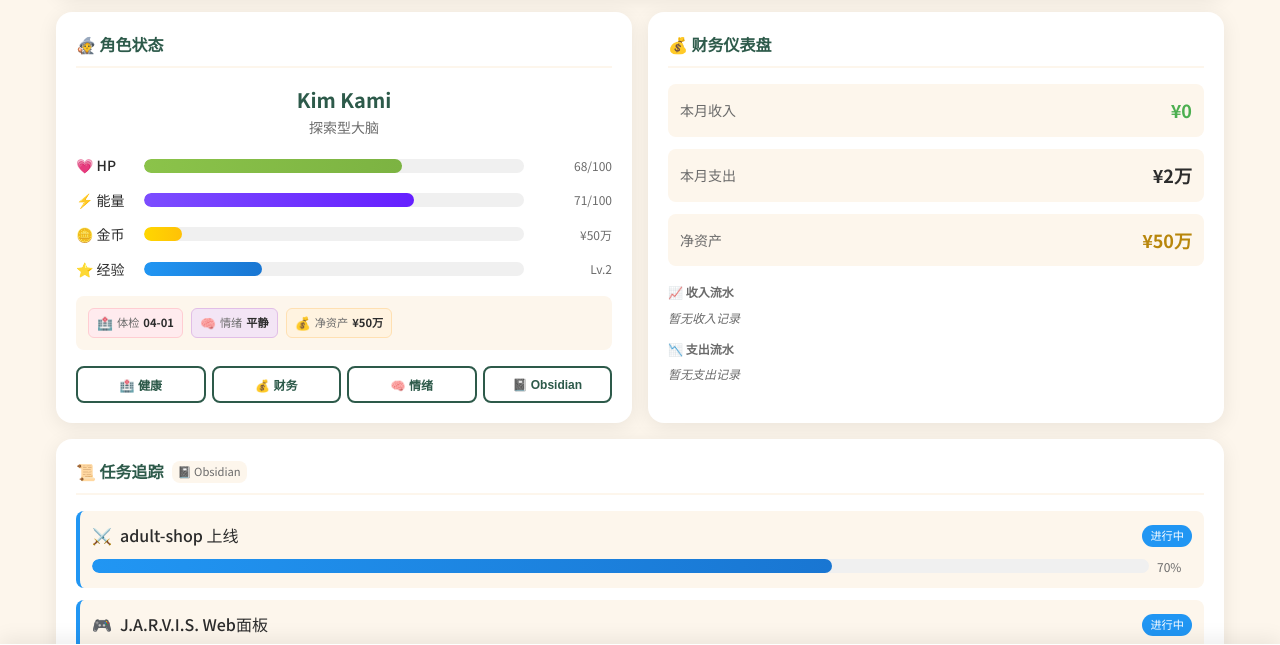
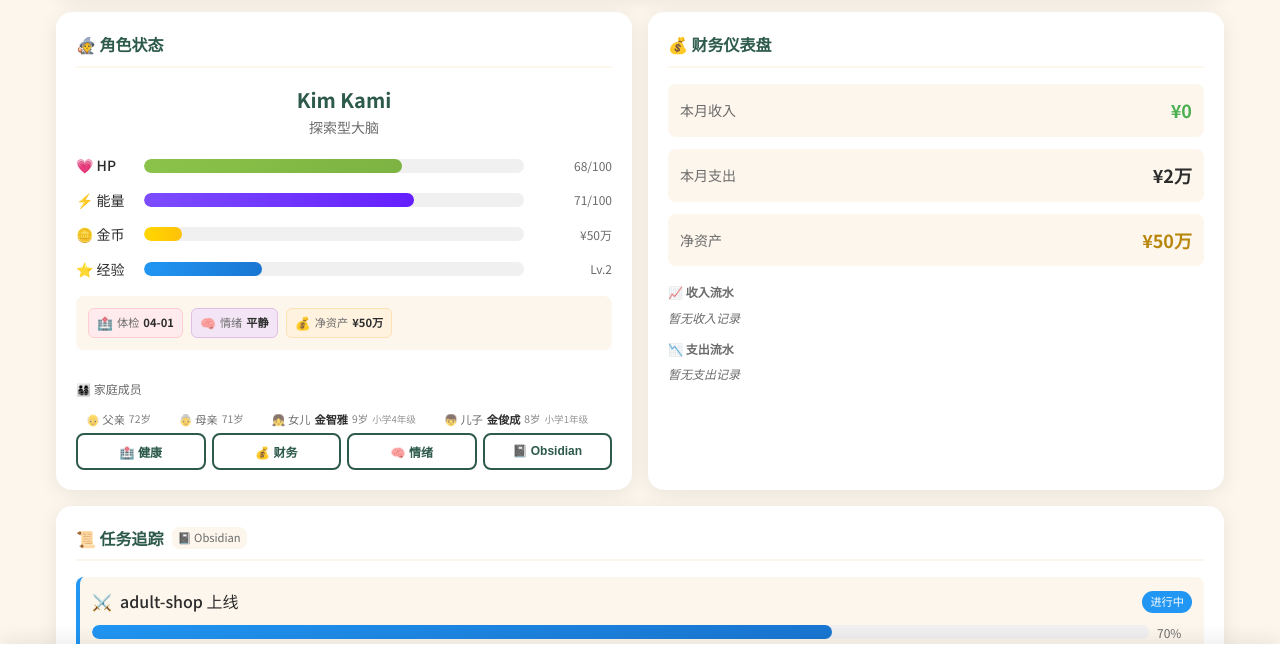
Before and after one commit to kami1144/jarvis-web, a plain HTML site: page index.html in a window 1280 px wide. Shown: the part 90-735 px from the top of the page. Drawn offline with nearby package versions, Linux system fonts and the light colour scheme.

Commit message:
feat: 添加个人信息和家庭成员

```diff
--- a/app.js
+++ b/app.js
@@ -42,6 +42,7 @@ function renderAll() {
   HistoryTracker.recordSnapshot(computed);
 
   renderCharacter(computed, data);
+  renderFamily(data.profile);
   renderFinance(data.finance);
   renderQuests(data.projects);
   renderAlerts(computed, data);
@@ -50,6 +51,27 @@ function renderAll() {
   renderEnvironment();
   renderHistoryChart(7);
   initAIAdvice();
+}
+
+// 渲染家庭成员
+function renderFamily(profile) {
+  const familyList = document.getElementById('familyList');
+  if (!familyList || !profile?.family) return;
+
+  familyList.innerHTML = profile.family.map(f => {
+    const relationIcon = {
+      '父亲': '👴', '母亲': '👵', '女儿': '👧', '儿子': '👦'
+    }[f.relation] || '👤';
+
+    return `
+      <div class="family-tag">
+        <span class="relation">${relationIcon} ${f.relation}</span>
+        ${f.name ? `<span class="name">${f.name}</span>` : ''}
+        <span class="age">${f.age}岁</span>
+        ${f.note ? `<span class="note">${f.note}</span>` : ''}
+      </div>
+    `;
+  }).join('');
 }
 
 // 渲染角色卡片
--- a/data.js
+++ b/data.js
@@ -252,8 +252,52 @@ function saveData(data) {
   } catch (e) {}
 }
 
+// ==========================================
+// 个人信息和家庭成员
+// ==========================================
+
+const ProfileData = {
+  // 用户个人信息
+  user: {
+    name: 'Kim Kami',
+    birthDate: '1982-01-19',
+    age: 44,
+    type: '探索型大脑'
+  },
+
+  // 家庭成员
+  family: [
+    { relation: '父亲', name: null, birthDate: '1954-05-12', age: 72, note: null },
+    { relation: '母亲', name: null, birthDate: '1954-06-12', age: 71, note: null },
+    { relation: '女儿', name: '金智雅', birthDate: '2016-08-15', age: 9, note: '小学4年级' },
+    { relation: '儿子', name: '金俊成', birthDate: '2018-04-19', age: 8, note: '小学1年级' }
+  ]
+};
+
+// ==========================================
+// 数据持久层
+// ==========================================
+
+function loadData() {
+  try {
+    const stored = localStorage.getItem(JAVIS_DATA_KEY);
+    if (stored) return JSON.parse(stored);
+  } catch (e) {}
+  return getDefaultData();
+}
+
+function saveData(data) {
+  try {
+    localStorage.setItem(JAVIS_DATA_KEY, JSON.stringify(data));
+  } catch (e) {}
+}
+
 function getDefaultData() {
   return {
+    profile: {
+      user: { ...ProfileData.user },
+      family: ProfileData.family.map(f => ({ ...f }))
+    },
     health: {
       checkup: { ...HealthData.checkup },
       exercisePlan: { ...HealthData.exercisePlan },
@@ -420,6 +464,22 @@ const JARVIS = {
     data.lastUpdate = new Date().toISOString();
     saveData(data);
     return data.projects;
+  },
+
+  // 更新个人信息
+  updateProfile(profileData) {
+    const data = loadData();
+    if (profileData.user) data.profile.user = { ...data.profile.user, ...profileData.user };
+    if (profileData.family) data.profile.family = profileData.family;
+    data.lastUpdate = new Date().toISOString();
+    saveData(data);
+    return data.profile;
+  },
+
+  // 获取个人信息
+  getProfile() {
+    const data = loadData();
+    return data.profile;
   },
 
   // 获取实时数据
--- a/index.html
+++ b/index.html
@@ -83,6 +83,11 @@
               <span class="source-label">净资产</span>
               <span class="source-value" id="netWorth">¥50万</span>
             </div>
+          </div>
+          <!-- 家庭成员 -->
+          <div class="family-section" id="familySection">
+            <div class="family-title">👨‍👩‍👧‍👦 家庭成员</div>
+            <div class="family-list" id="familyList"></div>
           </div>
           <!-- 快捷操作 -->
           <div class="demo-controls">
--- a/styles.css
+++ b/styles.css
@@ -126,6 +126,36 @@ body {
 .character-info { text-align: center; margin-bottom: 16px; }
 .character-name { font-size: 1.25rem; font-weight: 700; color: var(--color-secondary); }
 .character-type { font-size: 0.875rem; color: var(--color-text-secondary); }
+
+/* Family Section */
+.family-section {
+  margin-top: 16px;
+  padding-top: 12px;
+  border-top: 1px dashed rgba(255,255,255,0.2);
+}
+.family-title {
+  font-size: 0.75rem;
+  color: var(--color-text-secondary);
+  margin-bottom: 8px;
+}
+.family-list {
+  display: flex;
+  flex-wrap: wrap;
+  gap: 8px;
+}
+.family-tag {
+  display: inline-flex;
+  align-items: center;
+  gap: 4px;
+  padding: 4px 10px;
+  background: rgba(255,255,255,0.1);
+  border-radius: 12px;
+  font-size: 0.7rem;
+}
+.family-tag .relation { opacity: 0.7; }
+.family-tag .name { font-weight: 600; }
+.family-tag .age { opacity: 0.6; font-size: 0.65rem; }
+.family-tag .note { opacity: 0.5; font-size: 0.6rem; }
 
 .character-stats { display: flex; flex-direction: column; gap: 12px; margin-bottom: 16px; }
 
```
